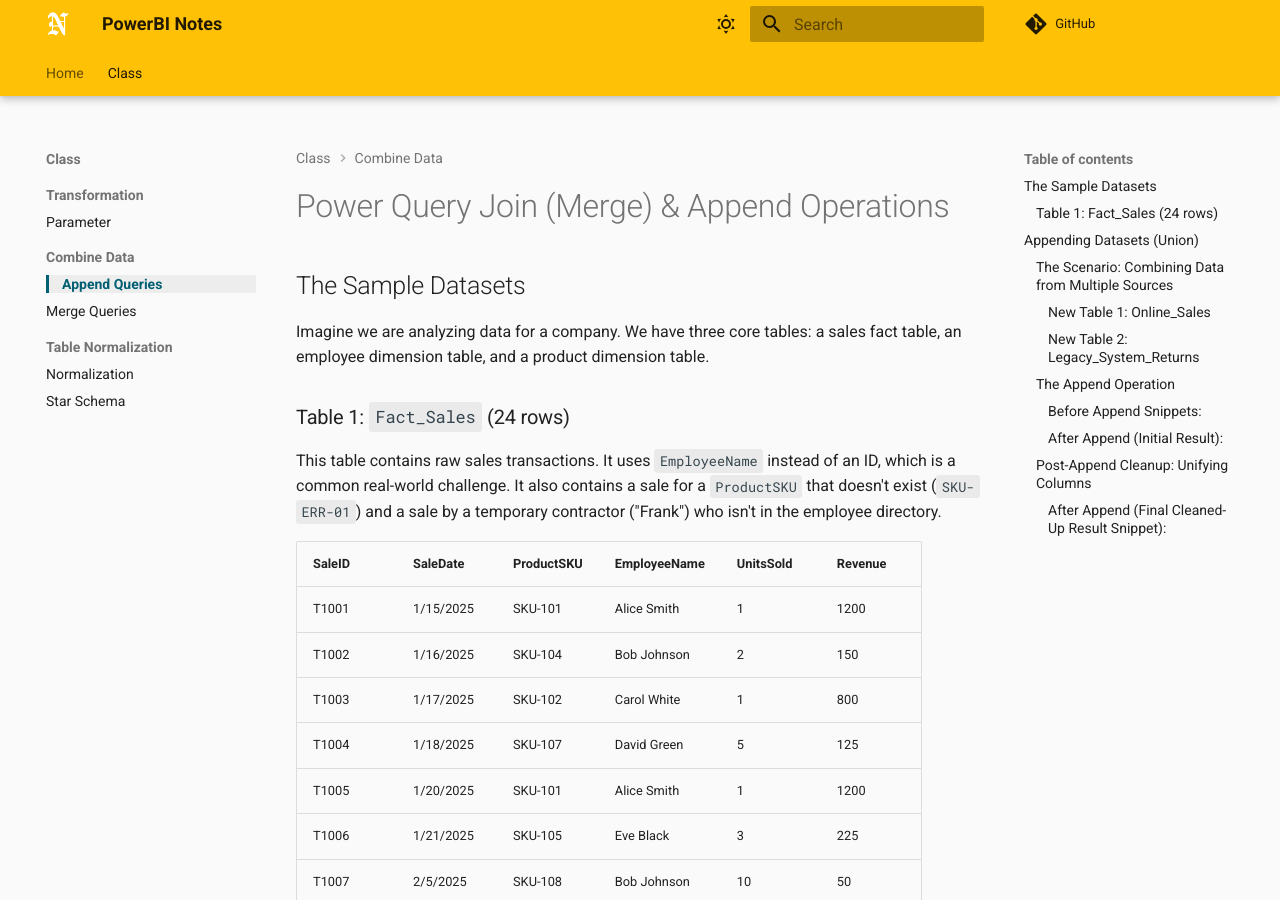
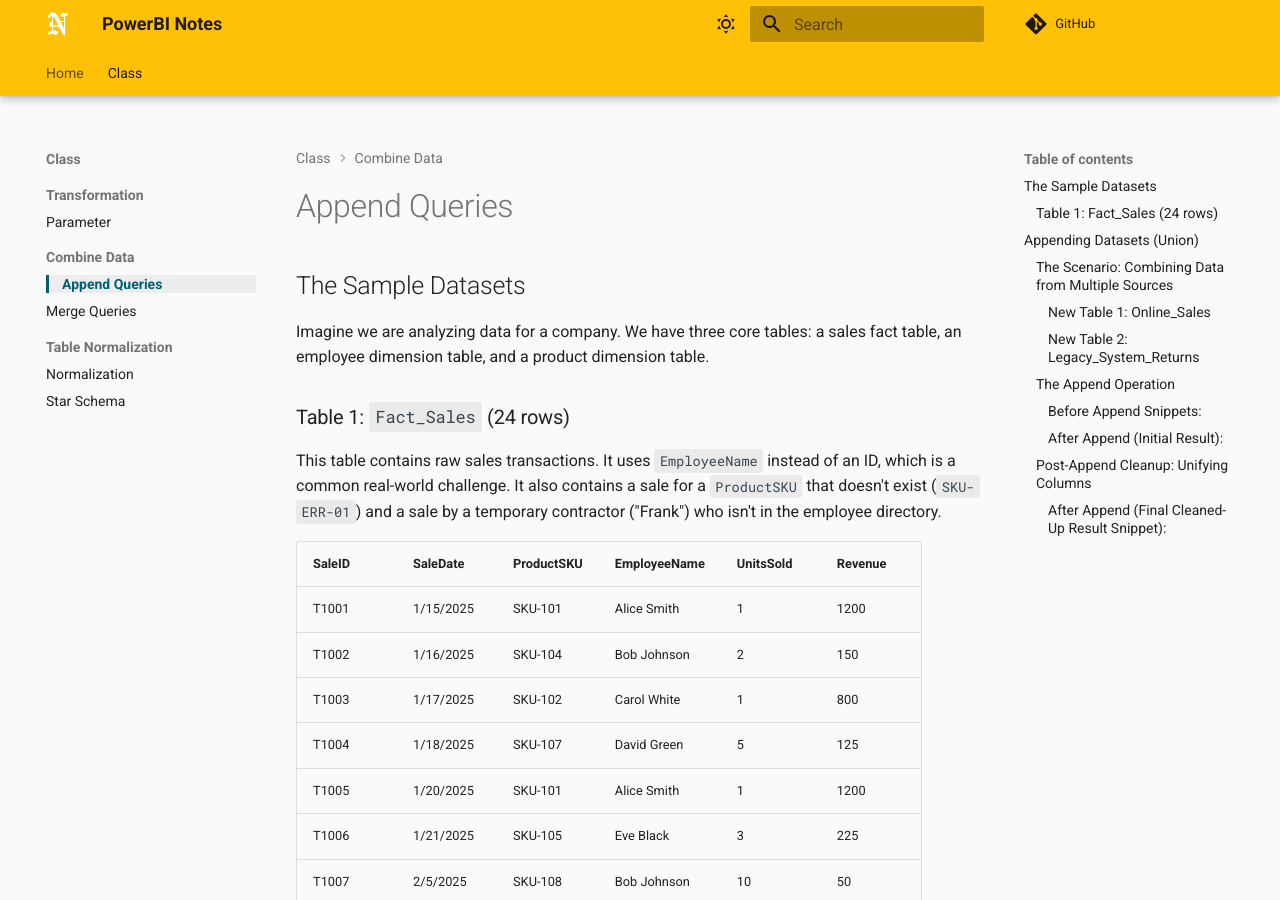
Before and after one commit to numanbadr/power-bi-notes, an MkDocs documentation site: the page built from docs/power-bi/combine-data/append.md, in a window 1280 px wide and 900 px high. Built offline with MkDocs 1.6.1 and Material for MkDocs 9.7.7, drawn with Linux system fonts in a browser that asks for light colours; comment, search, counter and statistics services are not loaded.

Commit message:
updated md

```diff
--- a/docs/power-bi/combine-data/append.md
+++ b/docs/power-bi/combine-data/append.md
@@ -1,4 +1,4 @@
-# Power Query Join (Merge) & Append Operations
+# Append Queries
 
 ## The Sample Datasets
 
```
Also changed, not shown: docs/power-bi/combine-data/merge.md (+1 -1 lines).
